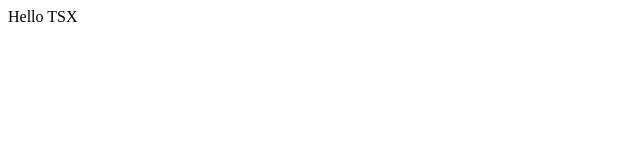
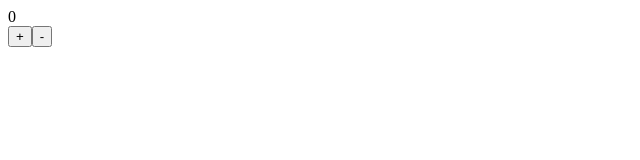
Before and after one commit to karuta0825/tsx-boilerplate, a React app: page / in a window 1280 px wide. Shown: the top 160 px of the page, without its empty margins (0-640 px from the left). Built offline with nearby package versions, Linux system fonts and the light colour scheme.

Commit message:
Add redux

```diff
--- a/package.json
+++ b/package.json
@@ -15,6 +15,7 @@
     "@testing-library/jest-dom": "^5.11.9",
     "@testing-library/react": "^11.2.5",
     "@types/jest": "^26.0.20",
+    "@types/react-redux": "^7.1.16",
     "html-webpack-plugin": "^3.2.0",
     "jest": "^26.6.3",
     "msw": "^0.27.0",
@@ -30,7 +31,9 @@
     "@types/react": "^16.8.3",
     "@types/react-dom": "^16.8.2",
     "react": "^16.8.2",
-    "react-dom": "^16.8.2"
+    "react-dom": "^16.8.2",
+    "react-redux": "^7.2.2",
+    "redux": "^4.0.5"
   },
   "msw": {
     "workerDirectory": "dist"
--- /dev/null
+++ b/src/Counter.tsx
@@ -0,0 +1,15 @@
+import * as React from 'react';
+import { useSelector, useDispatch } from 'react-redux';
+
+export const Counter = () => {
+  const { value } = useSelector((store: any) => store);
+  const dispatch = useDispatch();
+
+  return (
+    <div>
+      <div data-testid="counter-value">{value}</div>
+      <button onClick={() => dispatch({ type: 'INC' })}>+</button>
+      <button onClick={() => dispatch({ type: 'DEC' })}>-</button>
+    </div>
+  );
+};
--- a/src/main.tsx
+++ b/src/main.tsx
@@ -1,8 +1,15 @@
 import * as React from 'react';
 import * as ReactDOM from 'react-dom';
+import { Provider } from 'react-redux';
+import { store } from './store';
+import { Counter } from './Counter';
 
 function App() {
-  return <div onClick={(event: React.MouseEvent) => alert('tsx')}>Hello TSX</div>;
+  return (
+    <Provider store={store}>
+      <Counter />
+    </Provider>
+  );
 }
 
 ReactDOM.render(<App />, document.getElementById('root'));
--- /dev/null
+++ b/src/reducer.ts
@@ -0,0 +1,10 @@
+export function counterReducer(state = { value: 0 }, action: any) {
+  switch (action.type) {
+    case 'INC':
+      return { value: state.value + 1 };
+    case 'DEC':
+      return { value: state.value - 1 };
+    default:
+      return state;
+  }
+}
--- /dev/null
+++ b/src/store.ts
@@ -0,0 +1,4 @@
+import { createStore } from 'redux';
+import { counterReducer } from './reducer';
+
+export const store = createStore(counterReducer);
--- a/webpack.config.js
+++ b/webpack.config.js
@@ -22,7 +22,7 @@ module.exports = {
   module: {
     rules: [
       {
-        test: /\.tsx$/,
+        test: /\.tsx?$/,
         exclude: /node_modules/,
         loader: 'ts-loader',
         options: {
```
Also changed, not shown: __test__/redux-util.tsx (added, +26 -0 lines), 1 other file (tests, documents, lock files or other folders).
